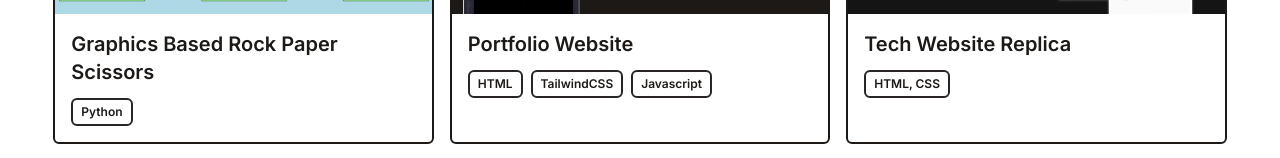
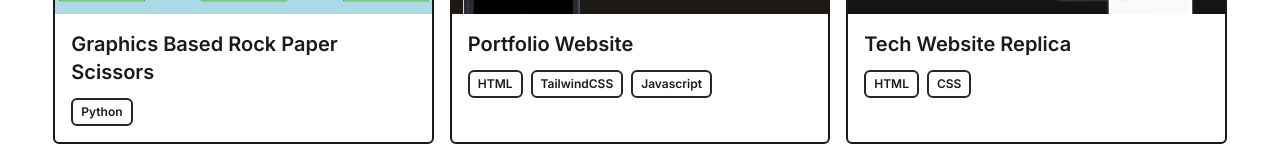
Before and after one commit to maxSimmer/maximilliansimmer.com, a React (Vite) app: page / in a window 1280 px wide. Shown: the part 528-686 px from the top of the page. Built offline with nearby package versions, Linux system fonts and the light colour scheme.

Commit message:
fixed typo

```diff
--- a/src/data/portfolio.js
+++ b/src/data/portfolio.js
@@ -16,7 +16,7 @@
     {
         title: 'Tech Website Replica',
         imgUrl: '/assets/tech ss.jpg',
-        stack: ['HTML, CSS'],
+        stack: ['HTML', 'CSS'],
         link: 'https://github.com/maxSimmer/COMP170-Arcade-Machine-Final-project',
     },
 
```
